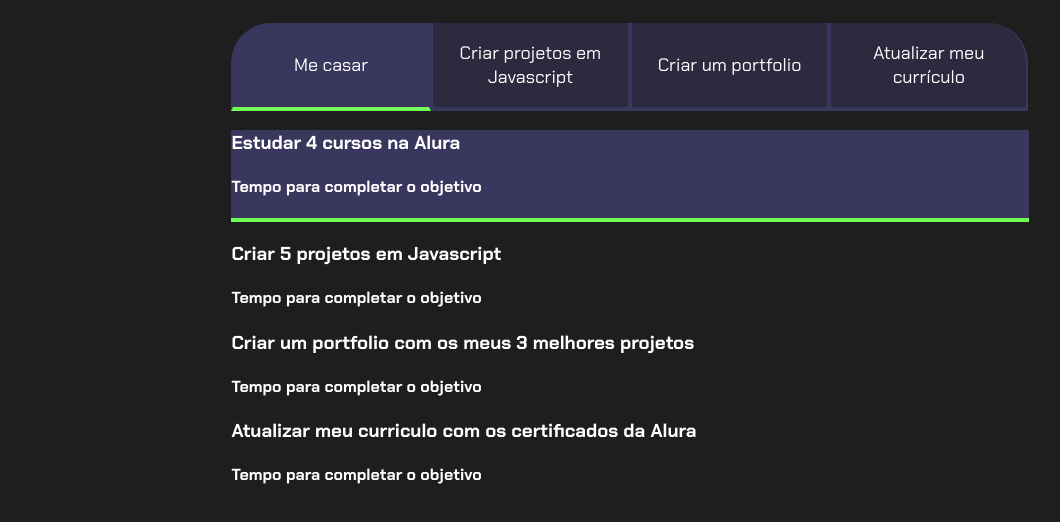
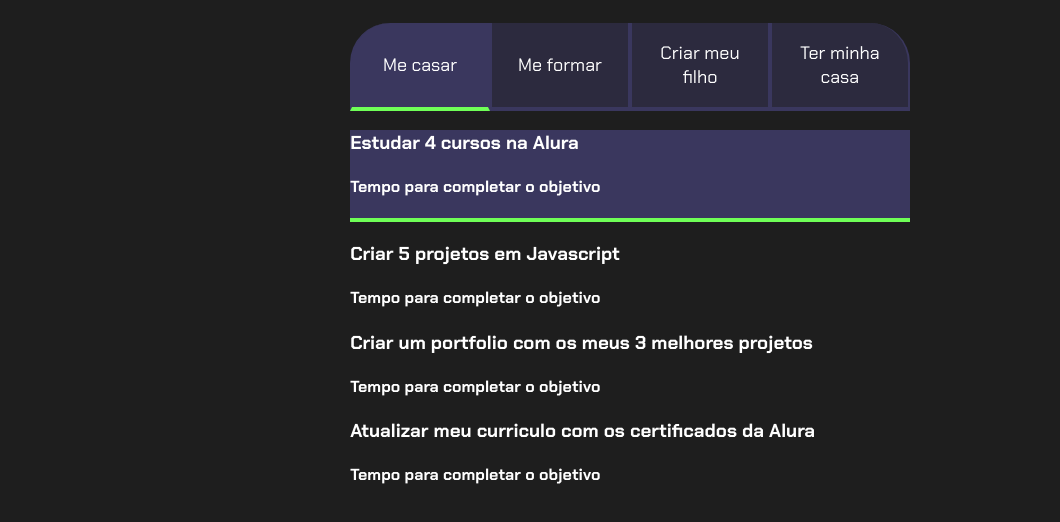
Before and after one commit to eduardarasador/1trimestre, a plain HTML site: page index.html in a window 1280 px wide. Shown: the part 80-602 px from the top of the page, without its empty margins (10-1070 px from the left). Drawn offline with Linux system fonts and the light colour scheme.

Commit message:
mhplmkkik,.0lkç

```diff
--- a/index.html
+++ b/index.html
@@ -12,9 +12,9 @@
         <div class="conteudo">
         <div class="botoes">
             <button class="botao ativo">Me casar</button>
-            <button class="botao">Criar projetos em Javascript</button>
-            <button class="botao">Criar um portfolio</button>
-            <button class="botao">Atualizar meu currículo</button>
+            <button class="botao">Me formar</button>
+            <button class="botao">Criar meu filho</button>
+            <button class="botao">Ter minha casa</button>
         </div>
         <div class="abas-textos">
             <div class="aba-conteudo ativo">
```
